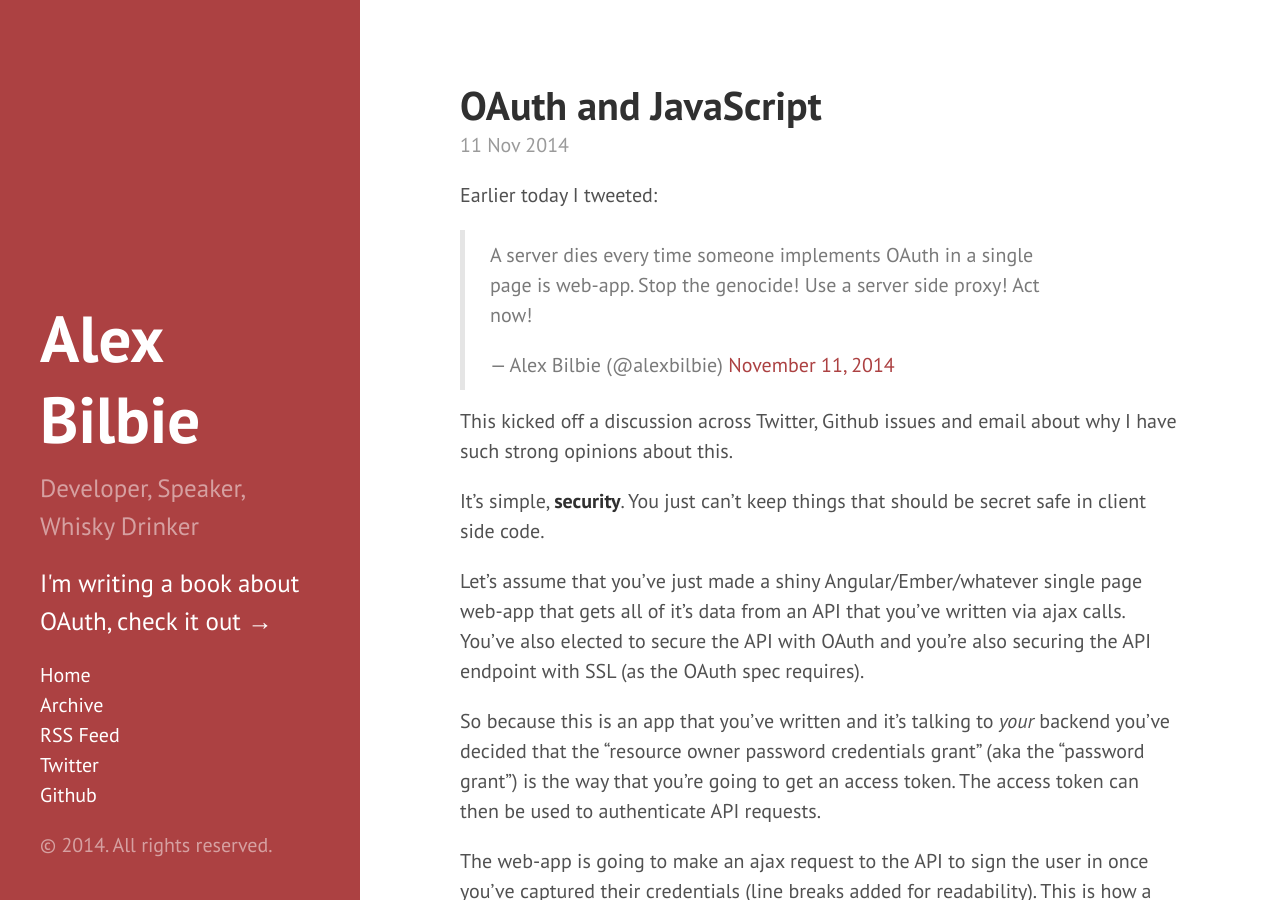
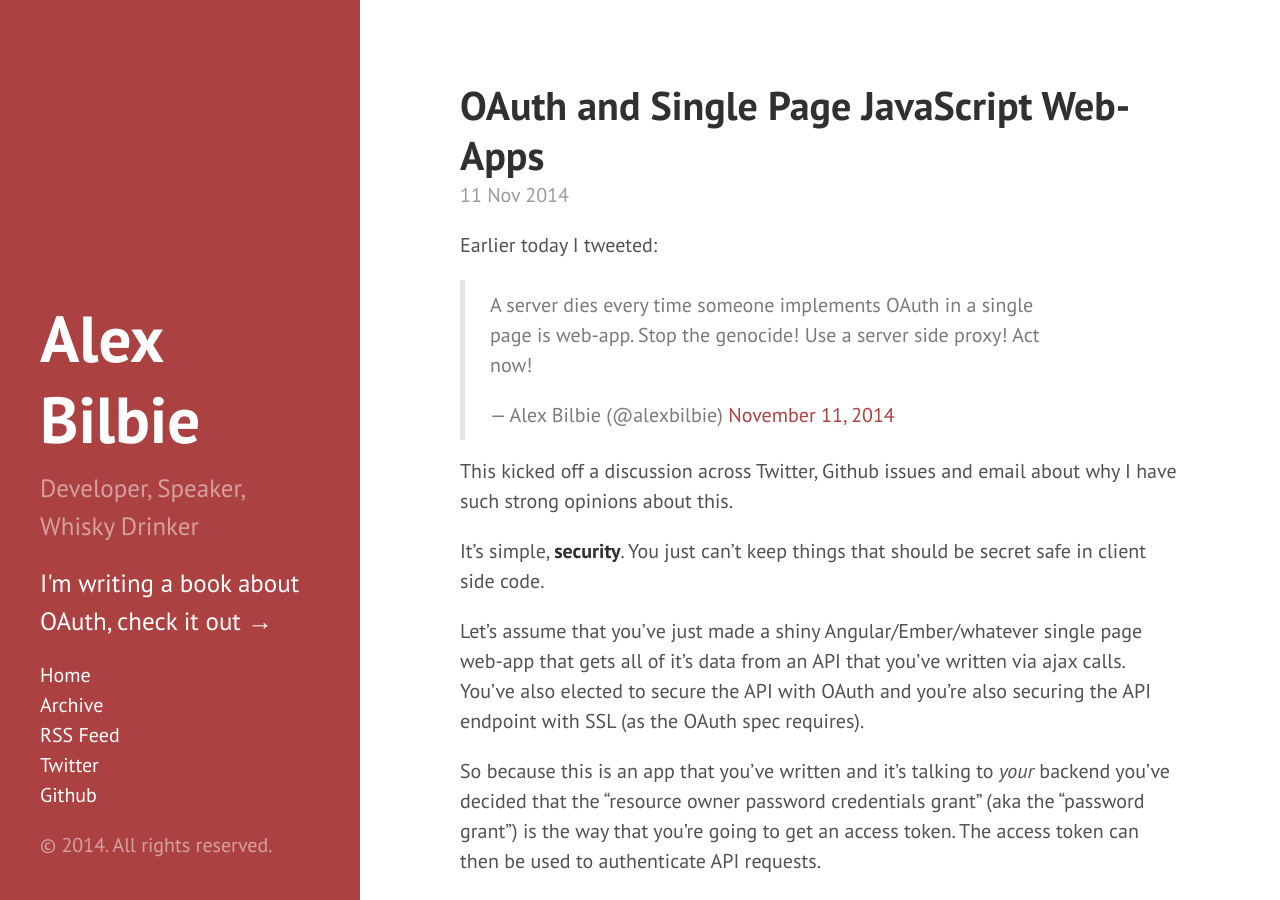
Before and after one commit to alexbilbie/alexbilbie.github.com, a Jekyll site: the page built from _posts/2014-11-11-oauth-and-javascript.md, in a window 1280 px wide and 900 px high. Built offline with Jekyll 4.4.1, drawn with Linux system fonts in a browser that asks for light colours; Markdown is read by kramdown in place of the engine named in the settings; comment, search, counter and statistics services are not loaded.

Commit message:
Update 2014-11-11-oauth-and-javascript.md

```diff
--- a/_posts/2014-11-11-oauth-and-javascript.md
+++ b/_posts/2014-11-11-oauth-and-javascript.md
@@ -1,7 +1,8 @@
 ---
-title: "OAuth and JavaScript"
+title: "OAuth and Single Page JavaScript Web-Apps"
 date: "2014-11-11 11:01:00"
 layout: post
+permalink: /2014/11/oauth-and-javascript/
 ---
 
 Earlier today I tweeted:
```
